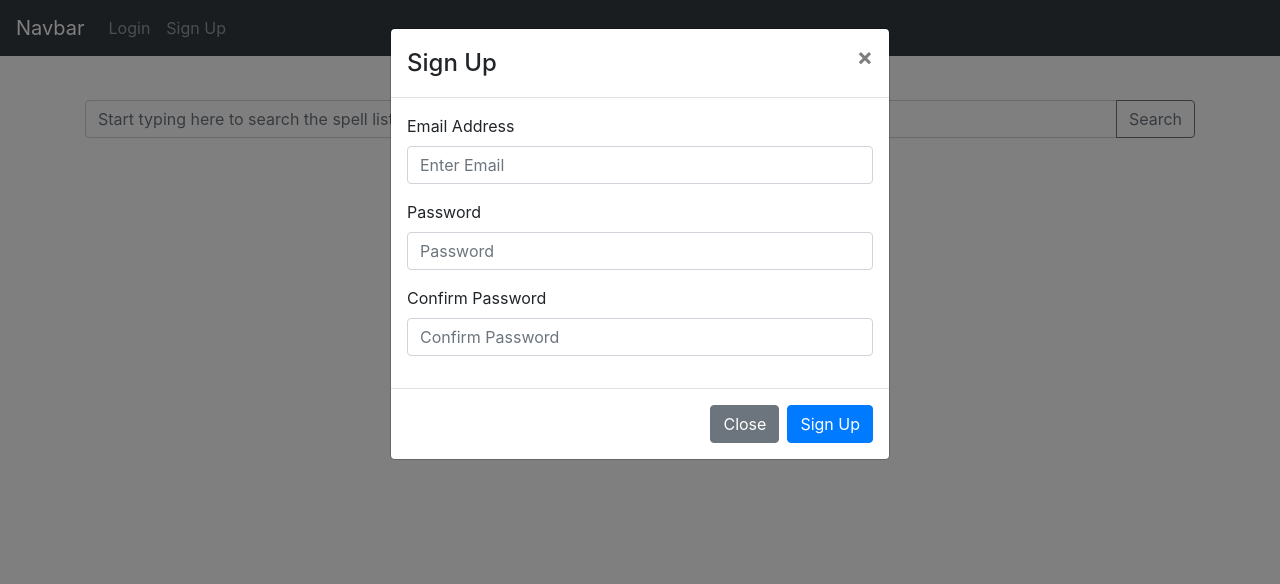
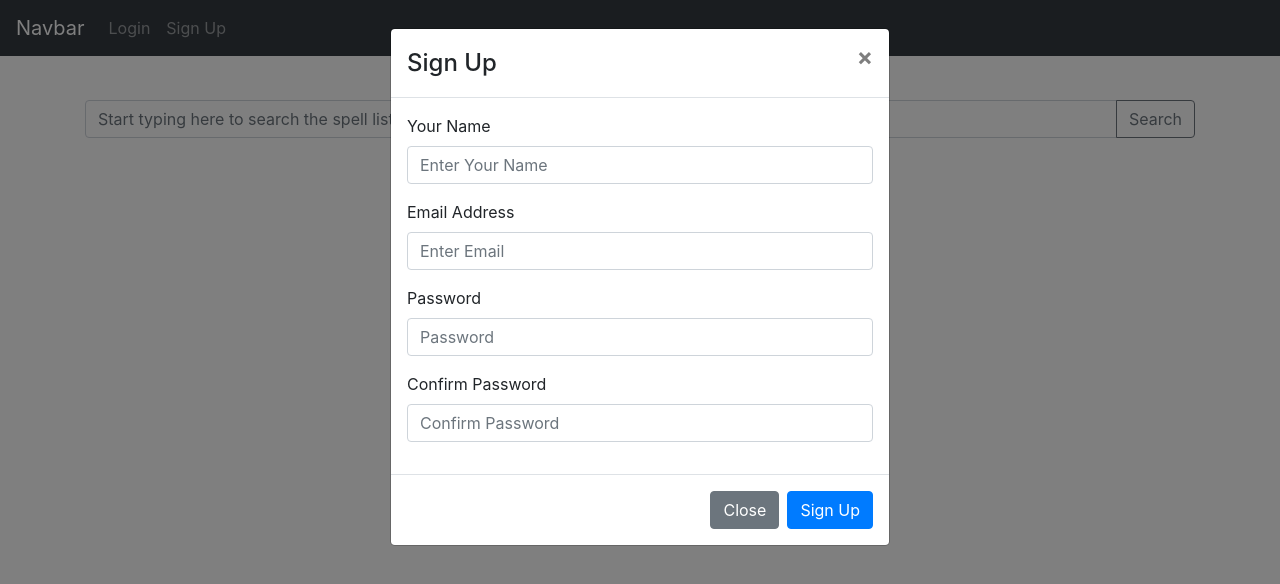
Before and after one commit to ashkthx/DnDCharacterSpellList, a React (Create React App) app in the folder client/: page / in a window 1280 px wide. Both pictures are taken after a click on the button "Sign Up". Shown: the top 584 px of the page. Built offline with nearby package versions, Linux system fonts and the light colour scheme.

Commit message:
added name to modal signup

```diff
--- a/client/src/components/Nav/Nav.js
+++ b/client/src/components/Nav/Nav.js
@@ -14,6 +14,7 @@ class Header extends Component {
     type: "", // "login" displays the login modal, "signup" displays the sign up modal
 
     // Form inputs
+    name: "",
     email: "",
     password: "",
     confirm: ""
@@ -78,6 +79,18 @@ class Header extends Component {
           </Modal.Header>
             <Modal.Body>
               <Form onSubmit={this.handleFormSubmit}>
+              {this.state.type === "Sign Up" && (
+                  <Form.Group controlId="formGroupName">
+                    <Form.Label>Your Name</Form.Label>
+                    <Form.Control
+                      name="name"
+                      value={this.state.name}
+                      onChange={this.handleInputChange}
+                      type="name"
+                      placeholder="Enter Your Name"
+                    />
+                  </Form.Group>
+                )}
                 <Form.Group controlId="formGroupEmail">
                   <Form.Label>Email Address</Form.Label>
                   <Form.Control
```
